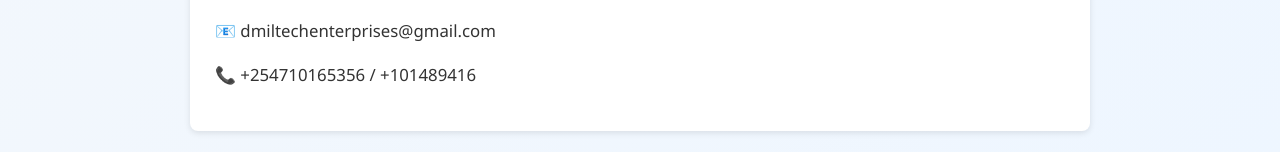
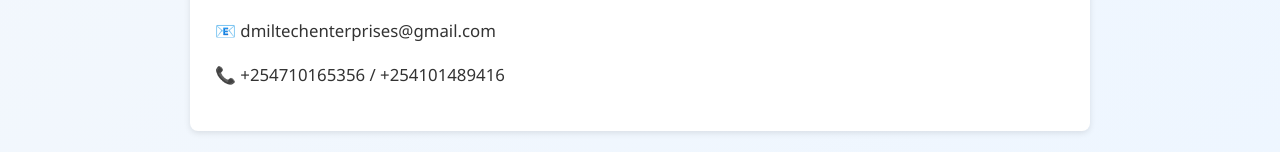
Before and after one commit to mkavulu/DMIL-TECH-ENTERPRISES, a React (Create React App) app: page /privacy in a window 1280 px wide. Shown: the part 2517-2669 px from the top of the page. Built offline with nearby package versions, Linux system fonts and the light colour scheme.

Commit message:
made changes

```diff
--- a/src/pages/PrivacyPolicy.js
+++ b/src/pages/PrivacyPolicy.js
@@ -92,7 +92,7 @@ function PrivacyPolicy() {
             us:
           </p>
           <p>📧 dmiltechenterprises@gmail.com</p>
-          <p>📞 +254710165356 / +101489416</p>
+          <p>📞 +254710165356 / +254101489416</p>
         </section>
       </div>
     </div>
```
